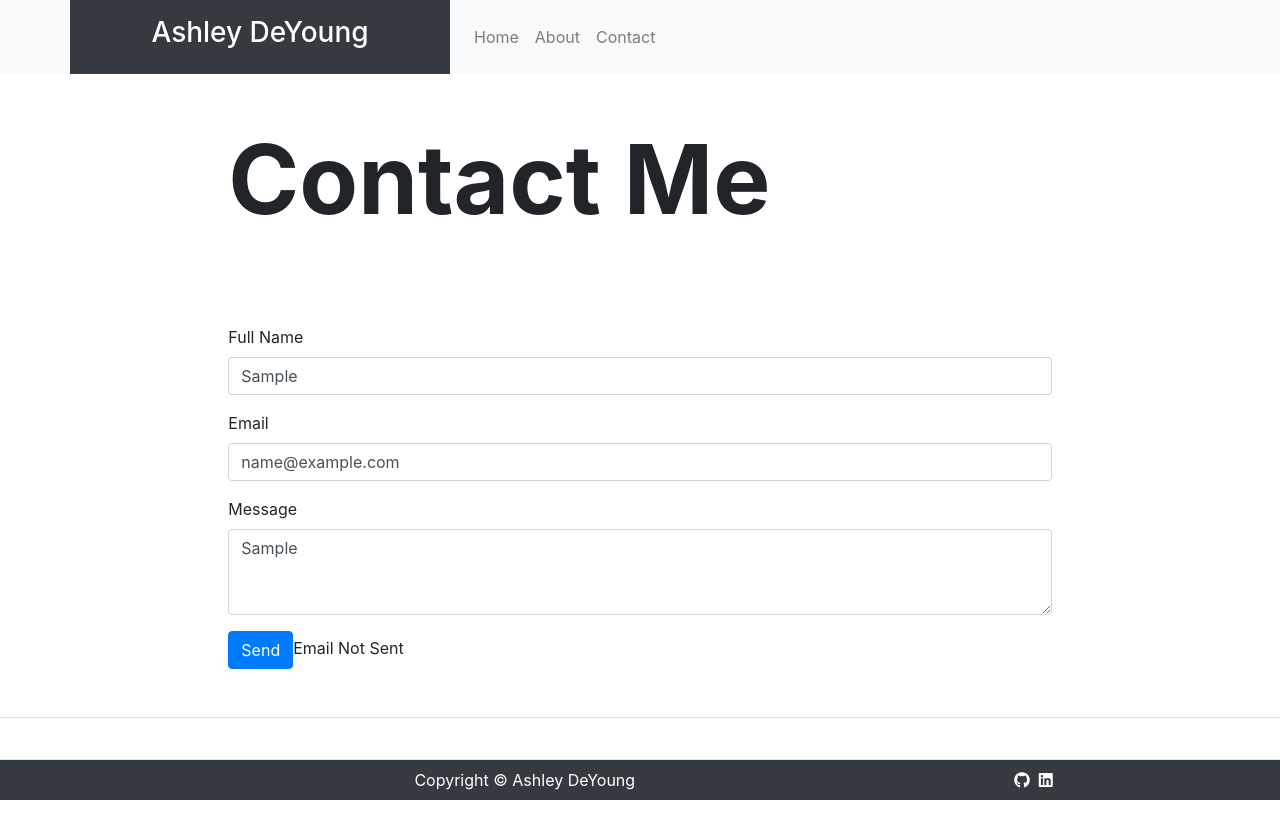
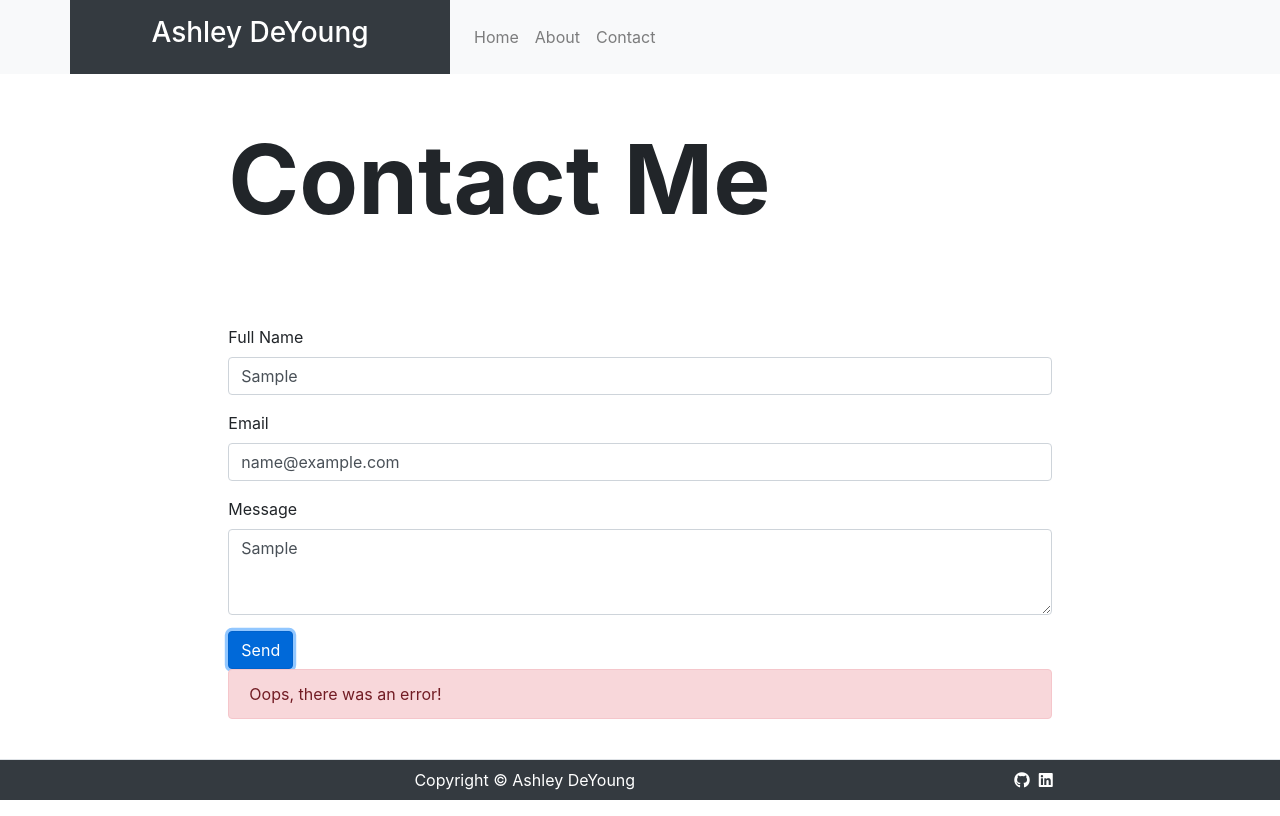
Before and after one commit to ashleydeyoung/react-portfolio, a React (Create React App) app: page /contact in a window 1280 px wide. Both pictures are taken after typing "Sample", "name@example.com", "Sample" into the empty fields and a click on the button "Send". Built offline with nearby package versions, Linux system fonts and the light colour scheme; no server answers.

Commit message:
contact form submission complete

```diff
--- a/src/App.js
+++ b/src/App.js
@@ -49,7 +49,7 @@ class App extends React.Component {
           </h3>
 
         </div>
-        <Navbar className="navbar navbar-expand-lg">
+        <Navbar className="navbar justify-content-end" >
         <Navbar.Toggle className="border-0" aria-controls="navbar-toggle"/>
             <Navbar.Collapse id="navbar-toggle">
               <Nav className="ml-auto">
@@ -79,19 +79,7 @@ class App extends React.Component {
       </div>
     </div>
   </nav>
-          {/* <Navbar className="navbar navbar-expand-lg">
-            <Navbar.Brand>Ashley DeYoung</Navbar.Brand>
 
-            <Navbar.Toggle className="border-0" aria-controls="navbar-toggle"/>
-            <Navbar.Collapse id="navbar-toggle">
-              <Nav className="ml-auto">
-                  <Link className="nav-link" to="/">Home</Link>
-                  <Link className="nav-link" to="/about">About</Link>
-                  <Link className="nav-link" to="/contact">Contact</Link>
-
-              </Nav>
-            </Navbar.Collapse>
-          </Navbar>  */}
                   <Route path="/" exact render={() => <HomePage title={this.state.home.title} subTitle={this.state.home.subTitle} text={this.state.home.text} />} />
                   <Route path="/about" render={() => <AboutPage title={this.state.about.title} /> }/>
                   <Route path="/contact" render={() => <ContactPage title={this.state.contact.title} /> }/>
--- a/src/pages/ContactPage.js
+++ b/src/pages/ContactPage.js
@@ -1,110 +1,113 @@
-import React from 'react';
+import React from "react";
 
-import Form from 'react-bootstrap/Form';
-import Button from 'react-bootstrap/Button';
+import Form from "react-bootstrap/Form";
+import Button from "react-bootstrap/Button";
 
-import Hero from '../components/Hero';
-import Content from '../components/Content';
-import Axios from 'axios';
+import Hero from "../components/Hero";
+import Content from "../components/Content";
+
 
 class ContactPage extends React.Component {
-
     constructor(props) {
         super(props);
+        this.submitForm = this.submitForm.bind(this);
         this.state = {
-            name: '',
-            email: '',
-            message: '',
-            disabled: false,
-            emailSent: null,
-        }
+          status: "",
+        };
       }
 
 
-    handleChange = (event) => {
-        const target = event.target;
-        const value = target.type === 'checkbox' ? target.checked : target.value;
-        const name = target.name;
-
-        this.setState({
-            [name]: value
-        })
+  submitForm(ev) {
+    ev.preventDefault();
+    const form = ev.target;
+    const data = new FormData(form);
+    const xhr = new XMLHttpRequest();
+    xhr.open(form.method, form.action);
+    xhr.setRequestHeader("Accept", "application/json");
+    xhr.onreadystatechange = () => {
+      if (xhr.readyState !== XMLHttpRequest.DONE) return;
+      if (xhr.status === 200) {
+        form.reset();
+        this.setState({ status: "SUCCESS" });
+      } else {
+        this.setState({ status: "ERROR" });
+      }
+    };
+    xhr.send(data);
   }
 
-
-    handleSubmit = (event) => {
-        event.preventDefault();
-
-        console.log(event.target);
-
-        this.setState({
-            disabled: true
-        });
-
-        Axios.post('http://localhost:3030/api/email', this.state)
-            .then(res => {
-                if(res.data.success) {
-                    this.setState({
-                        disabled: false,
-                        emailSent: true
-                    });
-                } else {
-                    this.setState({
-                        disabled: false,
-                        emailSent: false
-                    });
-                }
-            })
-            .catch(err => {
-                console.log(err);
-
-                this.setState({
-                    disabled: false,
-                    emailSent: false
-                });
-            })
-
-    }
-
-
   render() {
-        return(
+    const { status } = this.state;
+    return (
       <div>
         <Hero title={this.props.title} />
 
         <Content>
-                    <Form onSubmit={this.handleSubmit}>
+          <Form
+            onSubmit={this.submitForm}
+            action="https://formspree.io/xdowyoky"
+            method="POST"
+          >
             <Form.Group>
               <Form.Label htmlFor="full-name">Full Name</Form.Label>
-                            <Form.Control id="full-name" name="name" type="text" value={this.state.name} onChange={this.handleChange} />
+              <Form.Control
+                id="full-name"
+                name="name"
+                type="text"
+                value={this.state.name}
+                onChange={this.handleChange}
+              />
             </Form.Group>
-
 
             <Form.Group>
               <Form.Label htmlFor="email">Email</Form.Label>
-                            <Form.Control id="email" name="email" type="email" value={this.state.email} onChange={this.handleChange} />
+              <Form.Control
+                id="email"
+                name="email"
+                type="email"
+                value={this.state.email}
+                onChange={this.handleChange}
+              />
             </Form.Group>
-
 
             <Form.Group>
               <Form.Label htmlFor="message">Message</Form.Label>
-                            <Form.Control id="message" name="message" as="textarea"rows="3" value={this.state.message} onChange={this.handleChange} />
+              <Form.Control
+                id="message"
+                name="message"
+                as="textarea"
+                rows="3"
+                value={this.state.message}
+                onChange={this.handleChange}
+              />
             </Form.Group>
 
+            {/* <Button
+              className="d-inline-block"
+              variant="primary"
+              type="submit"
 
-                        <Button className="d-inline-block" variant="primary" type="submit" disabled={this.state.disabled}>
+            >
               Send
-                        </Button>
+            </Button> */}
+            {status === "SUCCESS" ? <div class="alert alert-success" role="alert">
+  Success! Thank you!
+</div> :             <Button
+              className="d-inline-block"
+              variant="primary"
+              type="submit"
 
-
-                        {this.state.emailSent === true && <p className="d-inline success-msg">Email Sent</p>}
-                        {this.state.emailSent === false && <p className="d-inline err-msg">Email Not Sent</p>}
+            >
+              Send
+            </Button>}
+        {status === "ERROR" && <div class="alert alert-danger" role="alert">
+  Oops, there was an error!
+</div>}
           </Form>
         </Content>
       </div>
     );
   }
-
 }
 
 export default ContactPage;
```
Also changed, not shown: src/components/MyForm.js (added, +62 -0 lines). Lines whose indentation alone changed are shown as unchanged.
